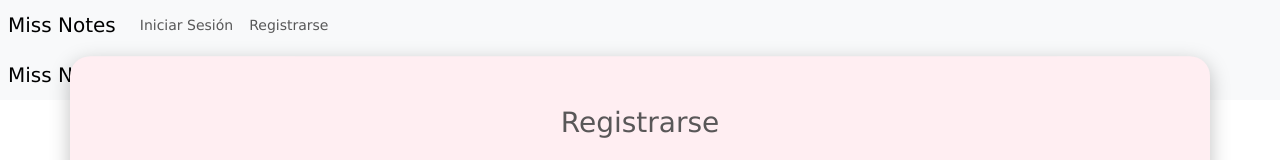
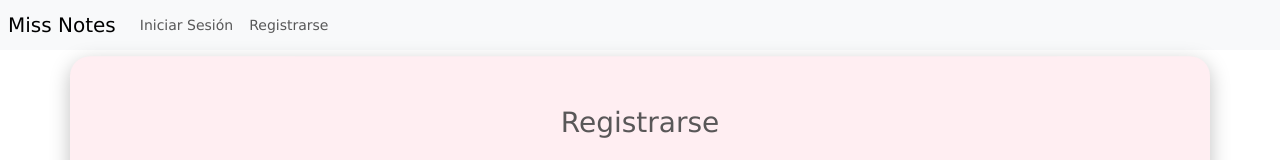
Before and after one commit to Josel02/miss-notes-react-dsw, a React (Create React App) app: page /register in a window 1280 px wide. Shown: the top 160 px of the page. Built offline with nearby package versions, Linux system fonts and the light colour scheme.

Commit message:
Refactor routing in App.js and add console.log statement in NoteListPage.js

```diff
--- a/src/App.js
+++ b/src/App.js
@@ -18,16 +18,15 @@ function App() {
       vertical: 'bottom',
       horizontal: 'center',
     }}>
-    <Router>
-      <Layout />
-      <Routes>
-        <Route path="/" element={<HomePage />} />
-        <Route path="/notes" element={<NotePage />} />
-        <Route path="/login" element={<LoginPage />} />
-        <Route path="/register" element={<RegisterPage />} />
-        <Route path="/collections" element={<CollectionListPage />} />
-      </Routes>
-    </Router>
+   <Router>
+        <Routes>
+          <Route path="/" element={<Layout><HomePage /></Layout>} />
+          <Route path="/notes" element={<Layout><NotePage /></Layout>} />
+          <Route path="/login" element={<Layout><LoginPage /></Layout>} />
+          <Route path="/register" element={<Layout><RegisterPage /></Layout>} />
+          <Route path="/collections" element={<Layout><CollectionListPage /></Layout>} />
+        </Routes>
+      </Router>
     </SnackbarProvider>
   );
 }
--- a/src/views/NoteListPage.js
+++ b/src/views/NoteListPage.js
@@ -78,6 +78,7 @@ const NoteListPage = () => {
   useEffect(() => {
     const fetchNotes = async () => {
       try {
+        console.log("aaaaaaa")
         const token = sessionStorage.getItem('token');
         const userId = sessionStorage.getItem('userId');
         const response = await api.get(`http://localhost:3000/notes/users/${userId}`, {
--- a/src/views/RegisterPage.js
+++ b/src/views/RegisterPage.js
@@ -89,7 +89,7 @@ const RegisterPage = () => {
     };
 
     return (
-        <Layout>
+        <>
         <Container className="login-container">
             <h2 className="login-title">Registrarse</h2>
             {errors.form && <Alert variant="danger">{errors.form}</Alert>}
@@ -162,7 +162,7 @@ const RegisterPage = () => {
                 </div>
             </Form>
         </Container>
-        </Layout>
+        </>
     );
 
 
```
